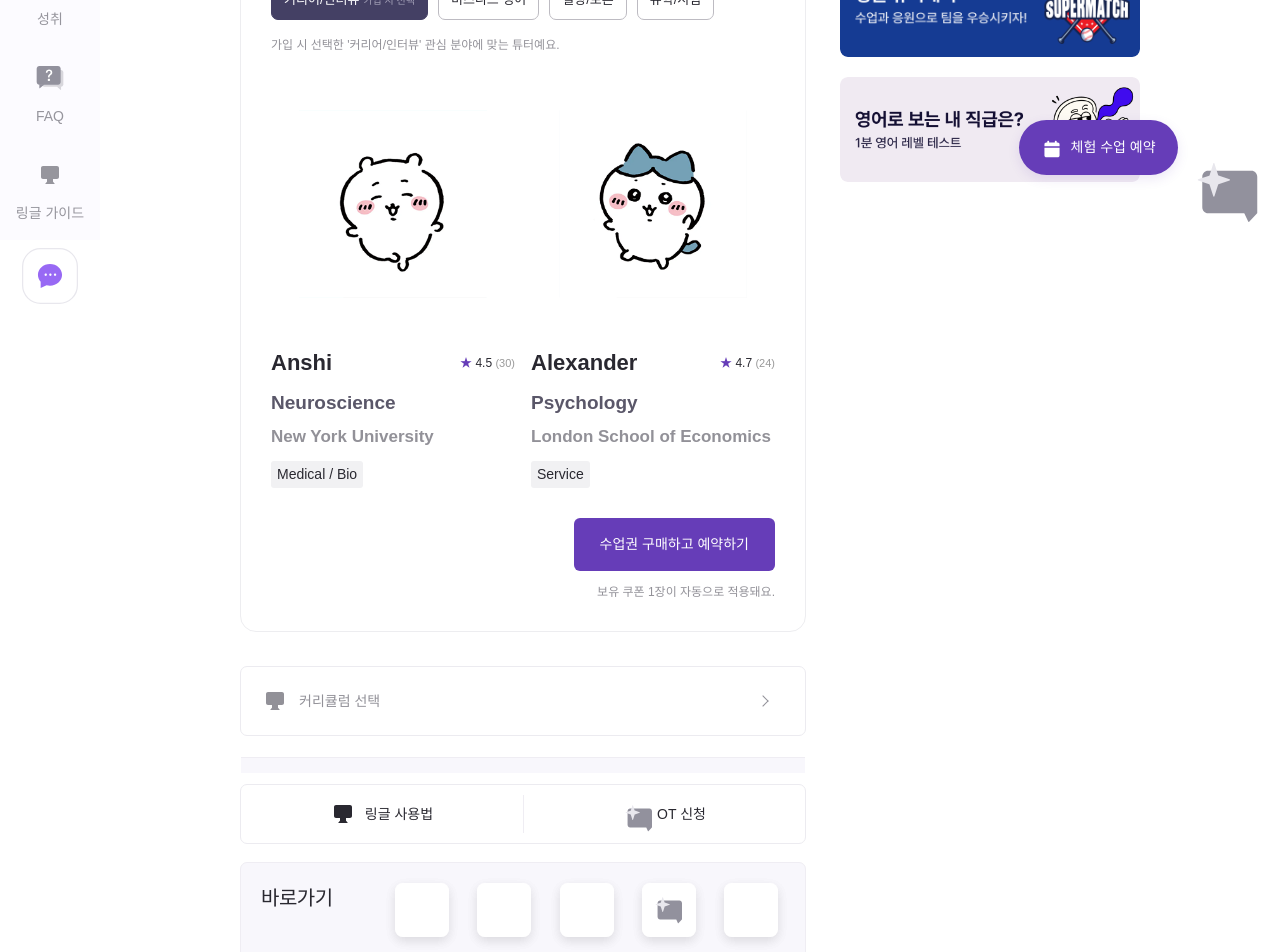
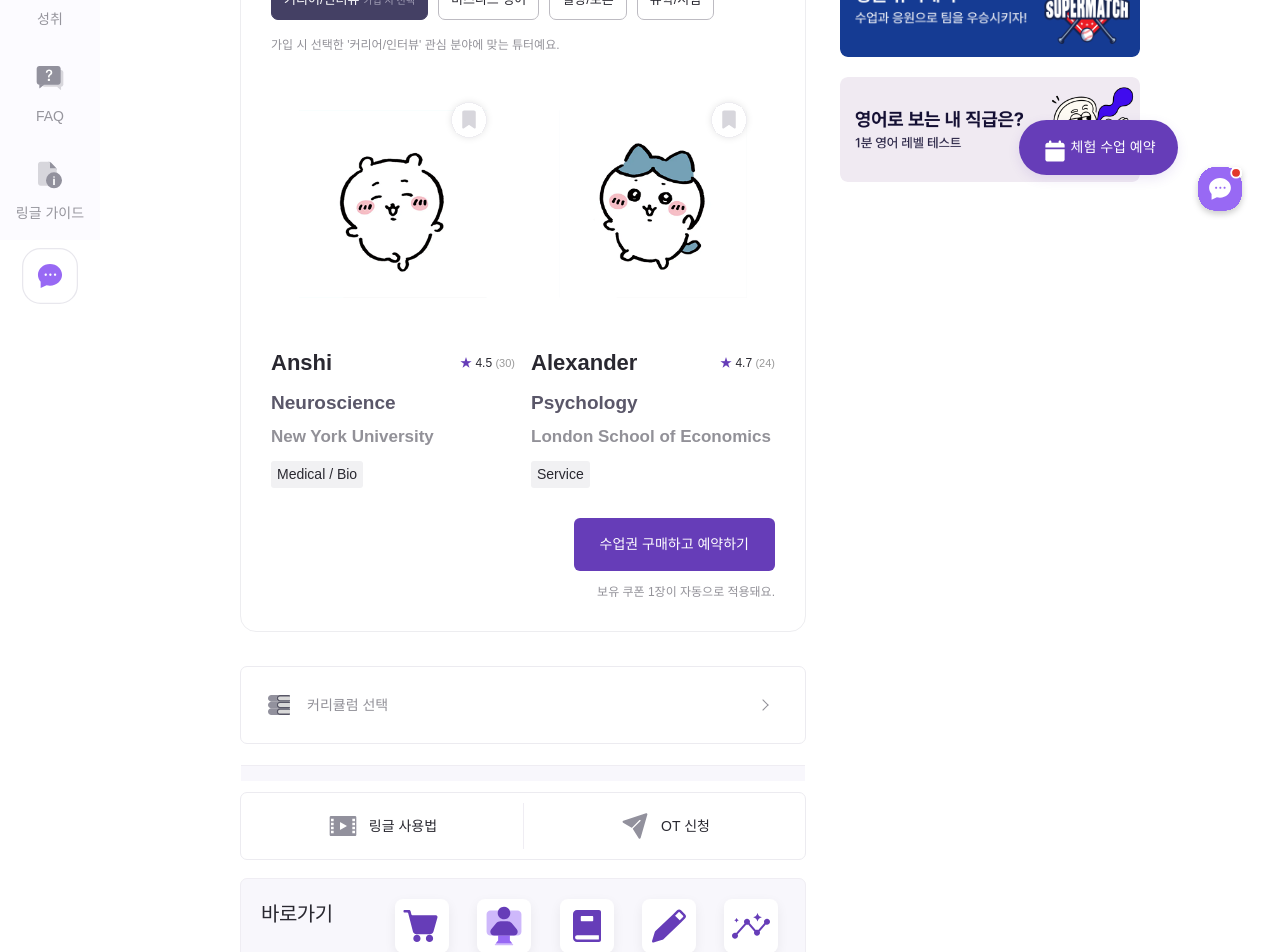
Before and after one commit to MashUp-4/Ringle-Frontend, a React (Vite) app: page / in a window 1280 px wide. Shown: the part 560-1512 px from the top of the page. Built offline with nearby package versions, Linux system fonts and the light colour scheme.

Commit message:
fix: 아이콘 에셋 추가 업데이트 및 화면별 에셋 연결 수정

```diff
--- a/src/App.css
+++ b/src/App.css
@@ -185,8 +185,8 @@ h1 {
   margin-bottom: 12px;
 }
 .search .icon-slot {
-  width: 21px;
-  height: 21px;
+  width: 32px;
+  height: 32px;
 }
 .search input {
   background: none;
--- a/src/components/layout/AppNavigation.tsx
+++ b/src/components/layout/AppNavigation.tsx
@@ -69,7 +69,7 @@ export function AppNavigation({ onNotice }: AppNavigationProps) {
               )
             }
           >
-            <Icon name="lesson" />
+            <Icon name="guide" />
             링글 가이드
           </button>
           <button
--- a/src/components/ui/Icon.tsx
+++ b/src/components/ui/Icon.tsx
@@ -4,18 +4,116 @@ const icons: Record<
   string,
   { src: string; width: number; height: number; mask?: boolean }
 > = {
-  home: { src: figmaAssets.home, width: 24, height: 25, mask: true },
-  lesson: { src: figmaAssets.lesson, width: 24, height: 24, mask: true },
-  calendar: { src: figmaAssets.event, width: 22, height: 24, mask: true },
-  user: { src: figmaAssets.myRingle, width: 32, height: 32, mask: true },
-  chat: { src: figmaAssets.aiSpeaking, width: 32, height: 32 },
-  chart: { src: figmaAssets.achievement, width: 32, height: 32, mask: true },
-  help: { src: figmaAssets.faq, width: 32, height: 32 },
-  guide: { src: figmaAssets.ringleGuide, width: 32, height: 32 },
-  search: { src: figmaAssets.search, width: 21, height: 21 },
-  question: { src: figmaAssets.questionMark, width: 20, height: 20 },
-  trial: { src: figmaAssets.trialBooking, width: 19, height: 21 },
-  twinkle: { src: figmaAssets.twinkle, width: 48, height: 48 },
+  home: {
+    src: figmaAssets.home,
+    width: 32,
+    height: 32,
+    mask: true,
+  },
+  lesson: {
+    src: figmaAssets.lesson,
+    width: 32,
+    height: 32,
+    mask: true,
+  },
+  calendar: {
+    src: figmaAssets.event,
+    width: 32,
+    height: 32,
+    mask: true,
+  },
+  user: {
+    src: figmaAssets.myRingle,
+    width: 32,
+    height: 32,
+    mask: true,
+  },
+  chat: {
+    src: figmaAssets.aiSpeaking,
+    width: 32,
+    height: 32,
+  },
+  chart: {
+    src: figmaAssets.achievement,
+    width: 32,
+    height: 32,
+    mask: true,
+  },
+  help: {
+    src: figmaAssets.faq,
+    width: 32,
+    height: 32,
+  },
+  guide: {
+    src: figmaAssets.ringleGuide,
+    width: 32,
+    height: 32,
+  },
+  search: {
+    src: figmaAssets.search,
+    width: 32,
+    height: 32,
+  },
+  question: {
+    src: figmaAssets.questionMark,
+    width: 20,
+    height: 20,
+  },
+  trial: {
+    src: figmaAssets.trialBooking,
+    width: 28,
+    height: 28,
+  },
+  twinkle: {
+    src: figmaAssets.twinkle,
+    width: 48,
+    height: 48,
+  },
+  'home-coupon': {
+    src: figmaAssets.homeCoupon,
+    width: 32,
+    height: 24,
+  },
+  'home-curriculum': {
+    src: figmaAssets.homeCurriculum,
+    width: 32,
+    height: 32,
+  },
+  'home-ringle-guide': {
+    src: figmaAssets.homeRingleGuide,
+    width: 32,
+    height: 32,
+  },
+  'home-ot-application': {
+    src: figmaAssets.homeOtApplication,
+    width: 32,
+    height: 32,
+  },
+  'shortcut-purchase': {
+    src: figmaAssets.shortcutPurchase,
+    width: 48,
+    height: 48,
+  },
+  'shortcut-tutor': {
+    src: figmaAssets.shortcutTutor,
+    width: 48,
+    height: 48,
+  },
+  'shortcut-material': {
+    src: figmaAssets.shortcutMaterial,
+    width: 48,
+    height: 48,
+  },
+  'shortcut-lesson-review': {
+    src: figmaAssets.shortcutLessonReview,
+    width: 48,
+    height: 48,
+  },
+  'shortcut-ai-analysis': {
+    src: figmaAssets.shortcutAiAnalysis,
+    width: 48,
+    height: 48,
+  },
 }
 
 export function Icon({ name }: { name: string }) {
--- a/src/features/home/components/HomeTutorCard.tsx
+++ b/src/features/home/components/HomeTutorCard.tsx
@@ -1,5 +1,8 @@
 import { Link } from 'react-router-dom'
-import { Icon } from '../../../components/ui/Icon'
+import {
+  bookmarkDefault,
+  bookmarkSelected,
+} from '../../../components/ui/iconAssets'
 import type { Tutor } from '../../tutors/types/tutor'
 interface HomeTutorCardProps {
   tutor: Tutor
@@ -39,7 +42,12 @@ export function HomeTutorCard({
           aria-pressed={bookmarked}
           onClick={onBookmark}
         >
-          <Icon name="bookmark" />
+          <img
+            src={bookmarked ? bookmarkSelected : bookmarkDefault}
+            alt=""
+            width={64}
+            height={64}
+          />
         </button>
       </div>
       <div className="home-tutor-info">
--- a/src/pages/HomePage.css
+++ b/src/pages/HomePage.css
@@ -769,3 +769,27 @@
     font-size: 11px;
   }
 }
+.home-offer .icon-home-coupon {
+  width: 32px;
+  height: 24px;
+}
+
+.home-curriculum .icon-home-curriculum,
+.home-guide-row .icon-home-ringle-guide,
+.home-guide-row .icon-home-ot-application {
+  width: 32px;
+  height: 32px;
+}
+
+.home-shortcuts .icon-slot {
+  width: 48px;
+  height: 48px;
+  background: transparent;
+  border-radius: 0;
+  box-shadow: none;
+}
+
+.home-trial .icon-slot {
+  width: 28px;
+  height: 28px;
+}
--- a/src/pages/HomePage.tsx
+++ b/src/pages/HomePage.tsx
@@ -2,6 +2,7 @@ import { useEffect, useState } from 'react'
 import { Link, useSearchParams } from 'react-router-dom'
 import { AppNavigation } from '../components/layout/AppNavigation'
 import { Icon } from '../components/ui/Icon'
+import { chatbot } from '../components/ui/iconAssets'
 import { Modal } from '../components/ui/Modal'
 import { HomeTutorCard } from '../features/home/components/HomeTutorCard'
 import { ProfileEditor } from '../features/home/components/ProfileEditor'
@@ -19,17 +20,26 @@ type HomeDialog =
   | { type: 'profile' }
   | { type: 'information'; title: string; description: string }
   | null
+
+const shortcuts = [
+  { icon: 'shortcut-purchase', label: '구매' },
+  { icon: 'shortcut-tutor', label: '튜터' },
+  { icon: 'shortcut-material', label: '교재' },
+  { icon: 'shortcut-lesson-review', label: '수업 리뷰' },
+  { icon: 'shortcut-ai-analysis', label: 'AI 분석 통계' },
+]
+
 export default function HomePage() {
   const [params] = useSearchParams()
-  useEffect(() => {
-    document.title = '홈 | Ringle'
-  }, [])
+
   // 실제 보유 수업권 API 계약 전, 두 디자인 상태를 확인하는 데모 데이터입니다.
   const balance: LessonPassBalance =
     params.get('passes') === 'available'
       ? { fortyMinutes: 1, twentyMinutes: 0 }
       : { fortyMinutes: 0, twentyMinutes: 0 }
+
   const hasPass = balance.fortyMinutes + balance.twentyMinutes > 0
+
   const [goal, setGoal] = useState<LearningGoal>('career')
   const [profile, setProfile] = useState<HomeProfile>({
     name: '한수지',
@@ -42,51 +52,71 @@ export default function HomePage() {
   )
   const [challengeVisible, setChallengeVisible] = useState(true)
   const [curriculum, setCurriculum] = useState(false)
+
   const { tutors, loading, error, reload } = useTutors()
   const { saved, toggleBookmark, storageError } = useBookmarks()
+
   const selectedGoal = learningGoals.find((item) => item.id === goal)!
   const recommended = selectedGoal.tutorNames.flatMap((name) =>
     tutors.filter((tutor) => tutor.name === name),
   )
+
+  useEffect(() => {
+    document.title = '홈 | Ringle'
+  }, [])
+
   useEffect(() => {
     if (!toast) return
+
     const timer = setTimeout(() => setToast(''), 3000)
     return () => clearTimeout(timer)
   }, [toast])
+
   useEffect(() => {
     if (!bookmarkNotice) return
+
     const timer = setTimeout(() => setBookmarkNotice(null), 5000)
     return () => clearTimeout(timer)
   }, [bookmarkNotice])
+
   function information(title: string, description: string) {
     setDialog({ type: 'information', title, description })
   }
+
   function purchase() {
     information(
       '수업권 알아보기',
       '40분 수업은 깊이 있는 토론과 피드백을, 20분 수업은 꾸준한 영어 말하기 연습을 위한 선택이에요. 마음에 드는 튜터를 먼저 살펴보세요.',
     )
   }
+
   function bookmark(name: string) {
     const exists = saved.includes(name)
+
     toggleBookmark(name)
     setToast('')
     setBookmarkNotice(exists ? null : { name })
-    if (exists) setToast('찜한 튜터에서 삭제했어요.')
+
+    if (exists) {
+      setToast('찜한 튜터에서 삭제했어요.')
+    }
   }
+
   return (
     <>
       <AppNavigation onNotice={setToast} />
+
       <main className="home-page">
         <div className="home-columns">
           <div className="home-primary">
             <button className="home-offer" onClick={purchase}>
-              <span className="home-offer-icon">%</span>
+              <Icon name="home-coupon" />
               <span>[첫 구매 혜택] 수업권 최대 2회 추가</span>
               <strong>
                 혜택 확인하기 <Icon name="arrow" />
               </strong>
             </button>
+
             <button
               className="home-image-banner home-package"
               onClick={purchase}
@@ -96,6 +126,7 @@ export default function HomePage() {
                 alt="결과를 만드는 영어 학습, 링글 패키지 하나면 끝! 수업권 알아보기"
               />
             </button>
+
             <section
               className="home-recommendations"
               aria-labelledby="home-recommendation-title"
@@ -108,6 +139,7 @@ export default function HomePage() {
                 </h1>
                 <Link to="/tutors">추천 튜터 더보기</Link>
               </div>
+
               <div className="home-goals" role="tablist" aria-label="학습 목표">
                 {learningGoals.map((item) => (
                   <button
@@ -123,6 +155,7 @@ export default function HomePage() {
                       const index = learningGoals.findIndex(
                         (option) => option.id === goal,
                       )
+
                       const next =
                         event.key === 'ArrowRight'
                           ? (index + 1) % learningGoals.length
@@ -134,7 +167,9 @@ export default function HomePage() {
                               : event.key === 'End'
                                 ? learningGoals.length - 1
                                 : null
+
                       if (next === null) return
+
                       event.preventDefault()
                       setGoal(learningGoals[next].id)
                       document
@@ -147,6 +182,7 @@ export default function HomePage() {
                   </button>
                 ))}
               </div>
+
               <div
                 role="tabpanel"
                 id="home-tutor-panel"
@@ -155,6 +191,7 @@ export default function HomePage() {
                 <p className="home-goal-description">
                   {selectedGoal.description}
                 </p>
+
                 {storageError && (
                   <p
                     role="status"
@@ -163,11 +200,13 @@ export default function HomePage() {
                     {storageError}
                   </p>
                 )}
+
                 {loading && (
                   <p role="status" className="py-16 text-center text-muted">
                     추천 튜터를 불러오고 있어요.
                   </p>
                 )}
+
                 {error && (
                   <div role="alert" className="py-12 text-center">
                     <p>{error}</p>
@@ -176,6 +215,7 @@ export default function HomePage() {
                     </button>
                   </div>
                 )}
+
                 <div className="home-tutor-grid">
                   {recommended.map((tutor) => (
                     <HomeTutorCard
@@ -186,12 +226,14 @@ export default function HomePage() {
                     />
                   ))}
                 </div>
+
                 {!loading && !error && recommended.length === 0 && (
                   <p className="py-12 text-center text-muted">
                     추천할 튜터가 없어요. 다른 관심 분야를 선택해 주세요.
                   </p>
                 )}
               </div>
+
               <div className="home-reserve">
                 {hasPass ? (
                   <Link className="home-primary-button" to="/tutors">
@@ -207,6 +249,7 @@ export default function HomePage() {
                 )}
               </div>
             </section>
+
             <section className="home-curriculum">
               <button
                 className="home-curriculum-toggle"
@@ -215,11 +258,12 @@ export default function HomePage() {
                 onClick={() => setCurriculum((value) => !value)}
               >
                 <span>
-                  <Icon name="lesson" />
+                  <Icon name="home-curriculum" />
                   커리큘럼 선택
                 </span>
                 <Icon name="arrow" />
               </button>
+
               {curriculum && (
                 <div
                   id="curriculum-details"
@@ -241,6 +285,7 @@ export default function HomePage() {
                 </div>
               )}
             </section>
+
             <div className="home-guide-row">
               <button
                 onClick={() =>
@@ -250,9 +295,10 @@ export default function HomePage() {
                   )
                 }
               >
-                <Icon name="lesson" />
+                <Icon name="home-ringle-guide" />
                 링글 사용법
               </button>
+
               <button
                 onClick={() =>
                   information(
@@ -261,23 +307,19 @@ export default function HomePage() {
                   )
                 }
               >
-                <Icon name="chat" />
+                <Icon name="home-ot-application" />
                 OT 신청
               </button>
             </div>
+
             <section
               className="home-shortcuts"
               aria-labelledby="shortcuts-title"
             >
               <h2 id="shortcuts-title">바로가기</h2>
+
               <div>
-                {[
-                  ['calendar', '구매'],
-                  ['user', '튜터'],
-                  ['lesson', '교재'],
-                  ['chat', '수업 리뷰'],
-                  ['chart', 'AI 분석 통계'],
-                ].map(([icon, label]) =>
+                {shortcuts.map(({ icon, label }) =>
                   label === '튜터' ? (
                     <Link key={label} to="/tutors">
                       <span>
@@ -306,6 +348,7 @@ export default function HomePage() {
                 )}
               </div>
             </section>
+
             <button
               className="home-image-banner home-points"
               onClick={() =>
@@ -319,6 +362,7 @@ export default function HomePage() {
                 alt="링글 포인트를 받을 기회, 놓치지 마세요! 챌린지 참여하기"
               />
             </button>
+
             <section className="home-challenge" id="home-challenge">
               <div className="home-section-heading">
                 <h2>실리콘밸리 챌린지</h2>
@@ -333,9 +377,11 @@ export default function HomePage() {
                   자세히 보기 <Icon name="arrow" />
                 </button>
               </div>
+
               <p className="home-challenge-subtitle">
                 종료까지 56일 남음 · 1,606명 참여중
               </p>
+
               {challengeVisible ? (
                 <div className="home-challenge-invite">
                   <button
@@ -345,11 +391,13 @@ export default function HomePage() {
                   >
                     ×
                   </button>
+
                   <p>
                     2026년 링글로 영어 공부하고 포인트, 무료 수업권, 실리콘밸리
                     투어까지
                     <br />갈 수 있는 기회를 놓치지 마세요!
                   </p>
+
                   <button
                     className="home-primary-button"
                     onClick={() =>
@@ -372,6 +420,7 @@ export default function HomePage() {
               )}
             </section>
           </div>
+
           <aside className="home-secondary" aria-label="내 정보와 추천 이벤트">
             <section className="home-profile">
               <div className="home-profile-heading">
@@ -380,7 +429,9 @@ export default function HomePage() {
                   프로필 설정
                 </button>
               </div>
+
               <p className="home-timezone">{profile.timezone}</p>
+
               <div className="home-profile-links">
                 <button
                   onClick={() =>
@@ -397,6 +448,7 @@ export default function HomePage() {
                     <Icon name="arrow" />
                   </span>
                 </button>
+
                 <button
                   onClick={() =>
                     information(
@@ -408,6 +460,7 @@ export default function HomePage() {
                   <strong>AI 스피킹 멤버십</strong>
                   <Icon name="arrow" />
                 </button>
+
                 <button
                   onClick={() => information('포인트', '보유 포인트는 0P예요.')}
                 >
@@ -416,6 +469,7 @@ export default function HomePage() {
                     0P <Icon name="arrow" />
                   </span>
                 </button>
+
                 <button
                   onClick={() =>
                     information(
@@ -431,6 +485,7 @@ export default function HomePage() {
                 </button>
               </div>
             </section>
+
             <button
               className="home-image-banner"
               onClick={() =>
@@ -445,6 +500,7 @@ export default function HomePage() {
                 alt="링글 슈퍼매치, 수업과 응원으로 팀을 우승시키자!"
               />
             </button>
+
             <button
               className="home-image-banner"
               onClick={() =>
@@ -462,23 +518,26 @@ export default function HomePage() {
           </aside>
         </div>
       </main>
+
       <Link className="trial home-trial" to="/tutors">
-        <Icon name="calendar" />
+        <Icon name="trial" />
         체험 수업 예약
       </Link>
+
       <button
         className="floating-chat"
         aria-label="문의하기"
         onClick={() => setToast('문의: help@ringleplus.com')}
       >
-        <Icon name="chat" />
-        <i />
+        <img src={chatbot} alt="" width={72} height={72} />
       </button>
+
       {toast && (
         <div className="toast" role="status">
           {toast}
         </div>
       )}
+
       {bookmarkNotice && (
         <div className="bookmark-notice">
           <p role="status">찜한 튜터에 추가했어요.</p>
@@ -487,6 +546,7 @@ export default function HomePage() {
           </Link>
         </div>
       )}
+
       {dialog && (
         <Modal labelledBy="home-dialog-title" onClose={() => setDialog(null)}>
           {dialog.type === 'profile' ? (
```
Also changed, not shown: src/components/ui/iconAssets.ts (+10 -1 lines).
